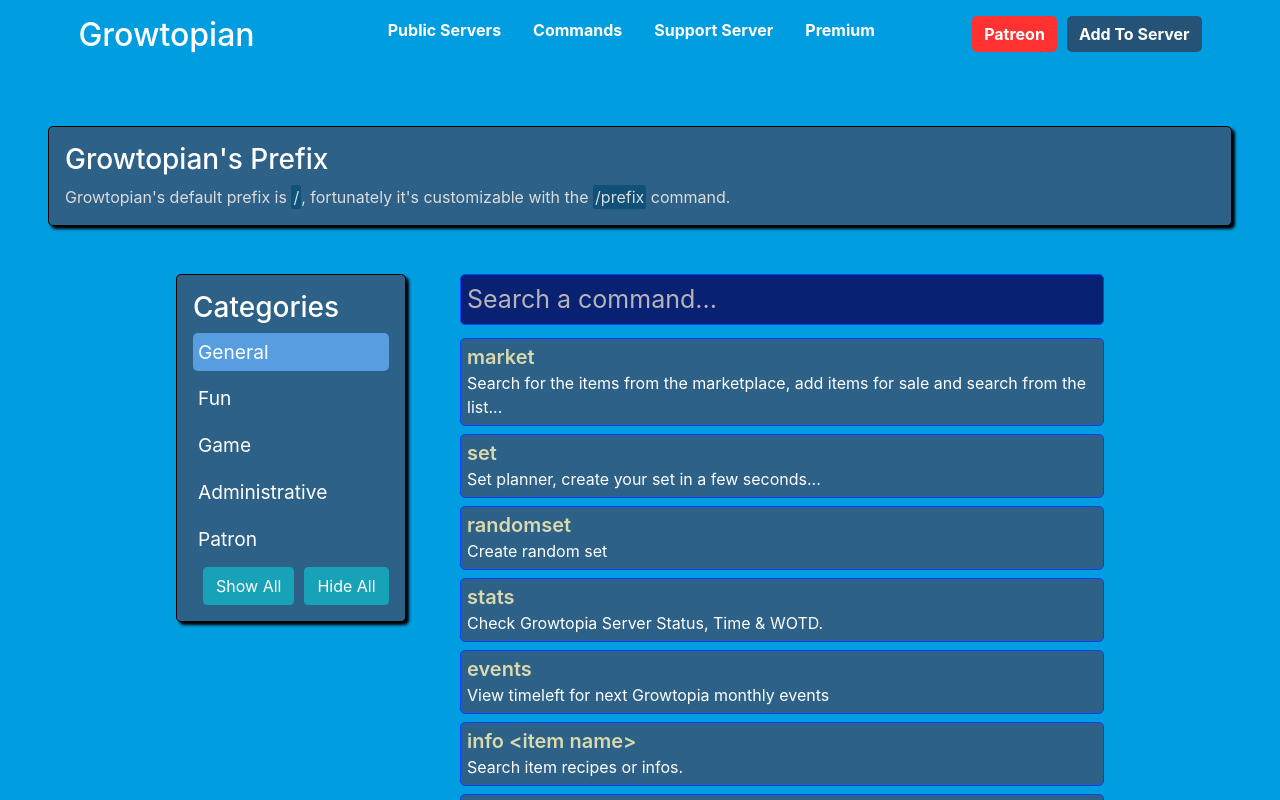
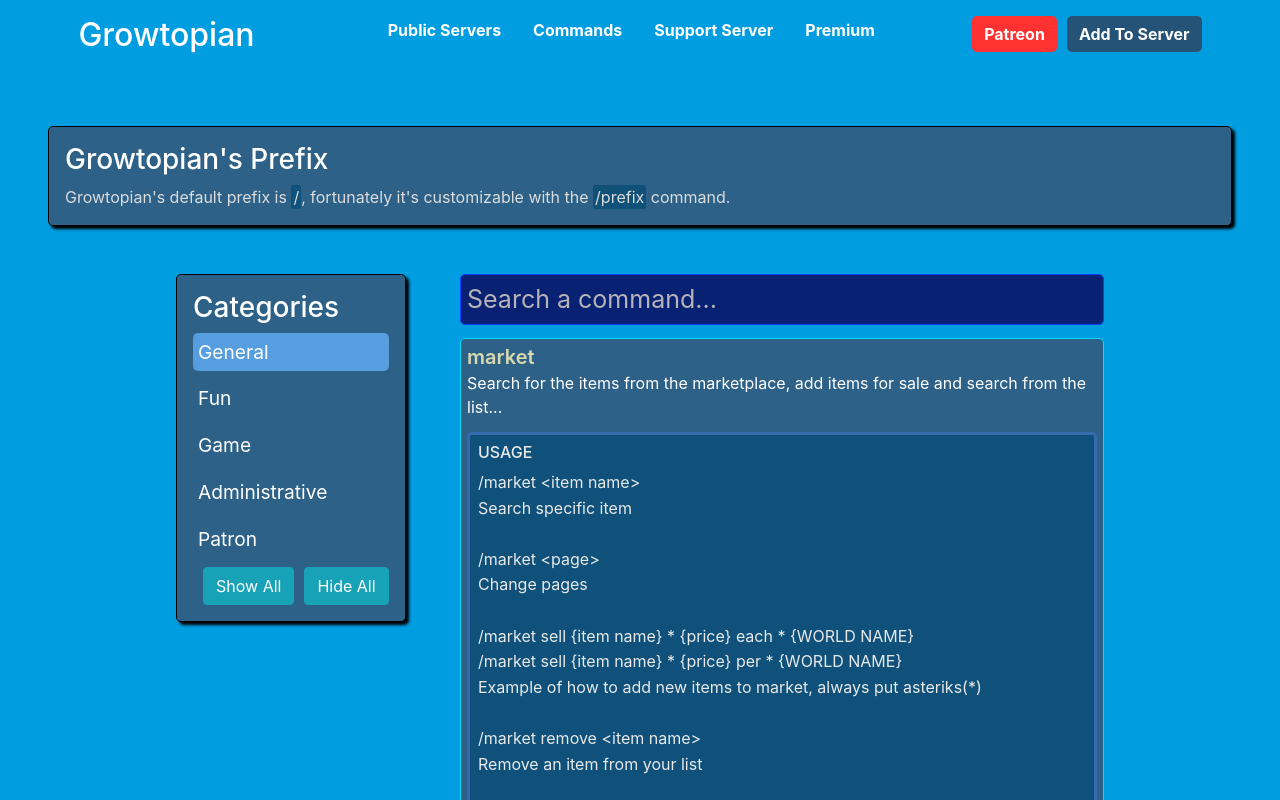
Before and after one commit to Growtopian-Bot/growtopian.xyz, a Nuxt app: page /commands in a window 1280 px wide. Both pictures are taken after a click on the element 782 px from the left and 381 px from the top of the page. Shown: the top 800 px of the page. Built offline with nearby package versions, Linux system fonts and the light colour scheme; a web font is replaced by a local one.

Commit message:
fixed expand/collapse

```diff
--- a/components/CommandItem.vue
+++ b/components/CommandItem.vue
@@ -5,6 +5,7 @@
       class="panel panel-default collapsed"
       v-bind:href="'#collapse' + ukey"
       v-if="command.name"
+      @click="toggle"
     >
       <h5>
         {{ command.name
@@ -16,7 +17,7 @@
         />
       </h5>
       {{ command.desc }}
-      <div v-bind:id="'collapse' + ukey" class="panel-collapse collapse">
+      <div ref="collapsed" v-bind:id="'collapse' + ukey" class="panel-collapse collapse">
         <div class="panel-body">
           <div class="usage">
             <h6>USAGE</h6>
@@ -44,7 +45,14 @@
 
 <script>
 export default {
-    props: ['command', 'ukey']
+    props: ['command', 'ukey'],
+    methods: {
+      toggle: function() {
+        let element = this.$refs.collapsed;
+        element.parentNode.setAttribute("aria-expanded", !element.classList.contains('show'));
+        element.classList.toggle("show");
+      }
+    }
 }
 </script>
 
```
